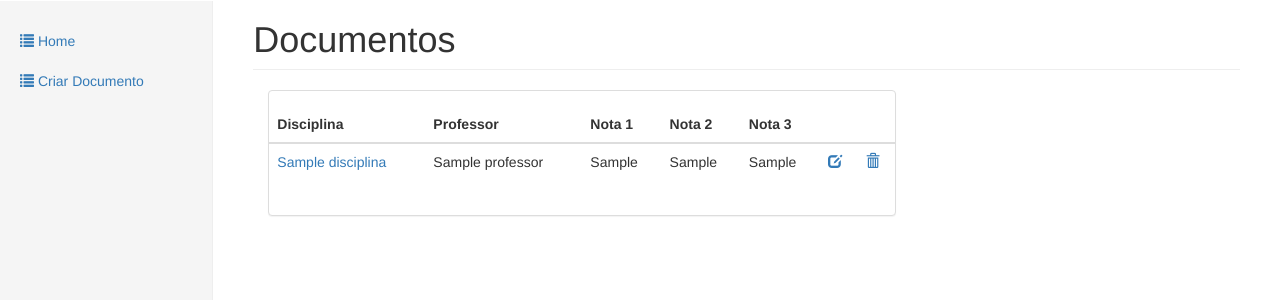
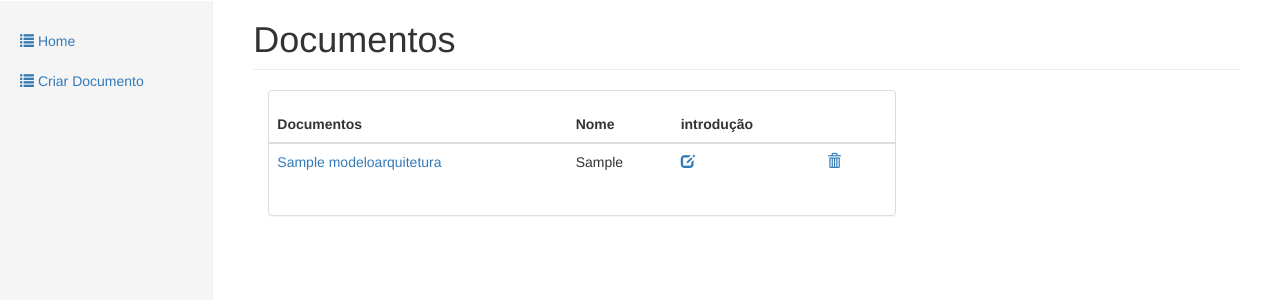
Before and after one commit to crescenciolima/projeto_ES_2015_1, a Django app: template sirius/templates/dcumentos.html in a window 1280 px wide. Shown: the part 50-350 px from the top of the page. Run offline with Django 3.2, Linux system fonts and the light colour scheme; tables that the repository leaves empty hold one stand-in row (values such as "Sample post"); the template is opened without the code that fills it: values that come from a table or form of the project are taken from there, most other values are stand-ins (such as "Sample title", 1, 10 or a date in 2020); parts of the project's set-up code (start-up, migrations or seed data) failed here and were passed over; some libraries are stand-ins or nearby versions.

Commit message:
projeto em andamento

```diff
--- a/engsoft/urls.py
+++ b/engsoft/urls.py
@@ -6,7 +6,7 @@ admin.autodiscover()
 
 urlpatterns = patterns('',
     # Examples:
-    # url(r'^$', 'engsoft.views.home', name='home'),
+    url(r'^$', 'sirius.views.index'),
     # url(r'^engsoft/', include('engsoft.foo.urls')),
 
     # Uncomment the admin/doc line below to enable admin documentation:
--- a/sirius/models.py
+++ b/sirius/models.py
@@ -13,7 +13,6 @@ class ModeloArquitetura(models.Model):
 
 
 class ModeloArquiteturaAvaliacao(models.Model):
-
     id = models.AutoField(primary_key=True)
     desc_qualidade = models.TextField(blank=False)
     desc_ponto_sensibilidade = models.TextField(blank=False)
@@ -37,6 +36,22 @@ class Tecnologias(models.Model):
     def __unicode__(self):
         return '%s' % self.tecnologia
 
+class Diretriz(models.Model):
+    id = models.AutoField(primary_key=True)
+    # variaveis da tabela diretriz
+
+    atributo_qualidade_afetado1 = models.CharField(max_length=200)
+    atributo_qualidade_afetado2 = models.CharField(max_length=200)
+    estimulo1 = models.CharField(max_length=200)
+    estimulo2 = models.CharField(max_length=200)
+    resposta1 = models.CharField(max_length=200)
+    resposta2 = models.CharField(max_length=200)
+    estrategia1 = models.CharField(max_length=200)
+    estrategia2 = models.CharField(max_length=200)
+    #fim da tabela
+    def __unicode__(self):
+        return '%s' % self.diretriz
+
 class TradeOff(models.Model):
     id = models.AutoField(primary_key=True)
     desc_ponto_trade_off = models.TextField(blank=False)
@@ -48,22 +63,6 @@ class TradeOff(models.Model):
     def __unicode__(self):
         return '%s' % self.tradeoff
 
-class Diretriz(models.Model):
-    id = models.AutoField(primary_key=True)
-    # variaveis da tabela diretriz
-    atributo_qualidade_afetado1 = models.CharField(max_length=200)
-    atributo_qualidade_afetado2 = models.CharField(max_length=200)
-    estimulo1 = models.CharField(max_length=200)
-    estimulo2 = models.CharField(max_length=200)
-    resposta1 = models.CharField(max_length=200)
-    resposta2 = models.CharField(max_length=200)
-    estrategia1 = models.CharField(max_length=200)
-    estrategia2 = models.CharField(max_length=200)
-    #fim da tabela
-
-    def __unicode__(self):
-        return '%s' % self.diretriz
-
 class Referencia(models.Model):
     id = models.AutoField(primary_key=True)
     referencia = models.CharField(max_length=200)
--- a/sirius/templates/dcumentos.html
+++ b/sirius/templates/dcumentos.html
@@ -6,37 +6,31 @@
           <table class="table">
             <thead>
               <tr>
-                <th>Disciplina</th>
-                  <th>Professor</th>
-                <th>Nota 1</th>
-                <th>Nota 2</th>
-                <th>Nota 3</th>
+                <th>Documentos</th>
+                  <th>Nome</th>
+                <th>introdução</th>
                 <th></th>
                 <th></th>
               </tr>
             </thead>
             <tbody>
-            {% for disciplina in lista_disciplinas %}
+            {% for modeloArquitetura in lista_documentos %}
 
             <tr>
                 <td>
-                    <a href="/item/{{ disciplina.id }}/">
-                    {{ disciplina.nome }}
+                    <a href="/item/{{ modeloArquitetura.id }}/">
+                    {{ modeloArquitetura.nome }}
                     </a>
                 </td>
 
-                <td>{{ disciplina.professor }}</td>
-                <td>{{ disciplina.n1 }}</td>
-                <td>{{ disciplina.n2 }}</td>
-                <td>{{ disciplina.n3 }}</td>
-
+                <td>{{ modeloArquitetura.introducao }}</td>
 
                 <td>
-                    <a href="/item/{{ disciplina.id }}/" class="glyphicon glyphicon-edit">
+                    <a href="/item/{{ modeloArquitetura.id }}/" class="glyphicon glyphicon-edit">
                     </a>
                 </td>
                 <td>
-                    <a href="/remove/{{ disciplina.id }}/" class="glyphicon glyphicon-trash">
+                    <a href="/remove/{{ modeloArquitetura.id }}/" class="glyphicon glyphicon-trash">
                     </a>
                 </td>
                 {% empty %}
```
Also changed, not shown: sirius/forms.py (+11 -11 lines), sirius/views.py (+6 -10 lines), database.db.
